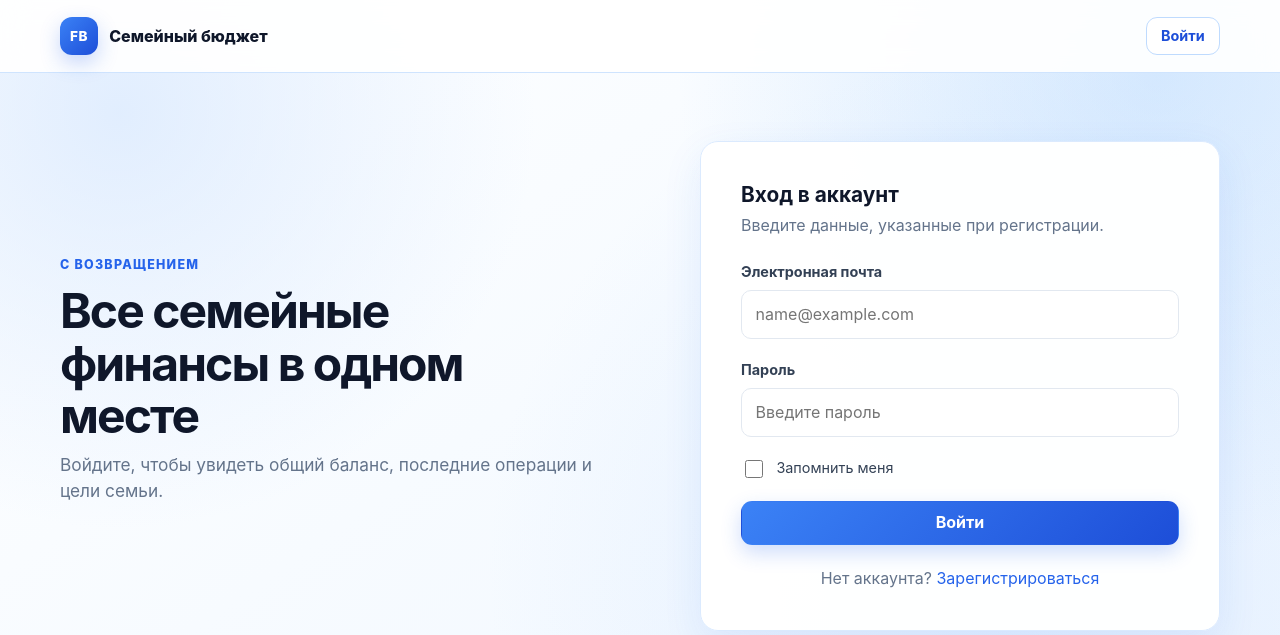
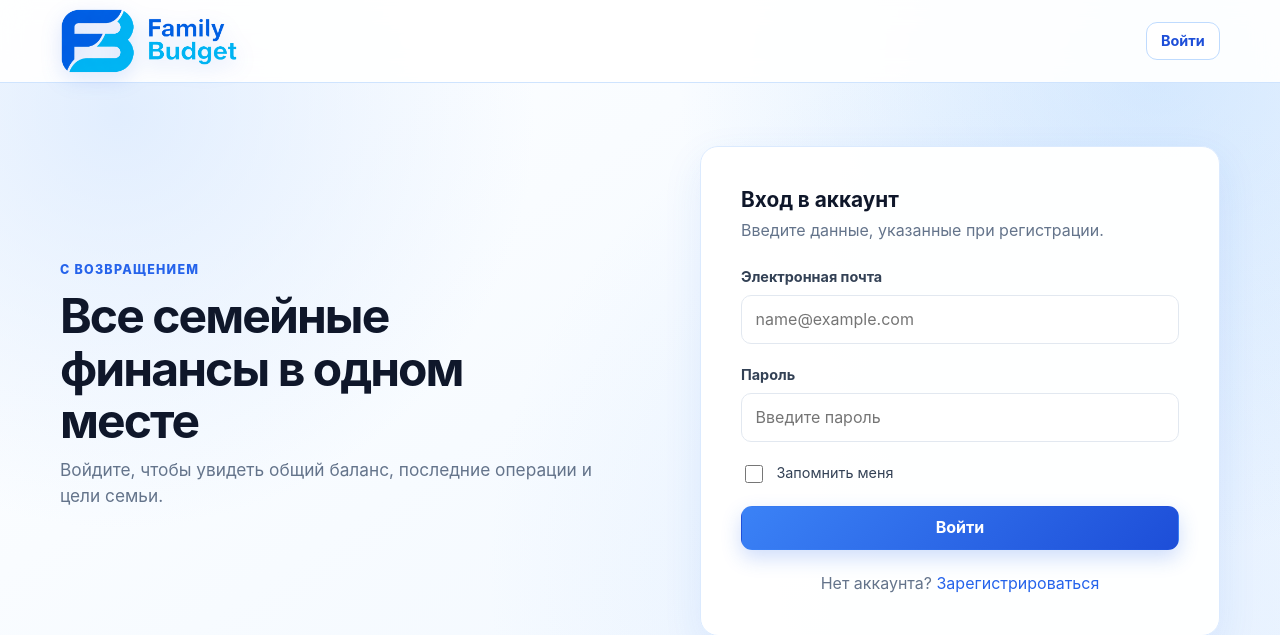
Before and after one commit to LoTempo/MoneyInCormaney, a Flask app: page /login in a window 1280 px wide. Shown: the top 635 px of the page. Run offline with Flask 3, Linux system fonts and the light colour scheme; some libraries are stand-ins or nearby versions.

Commit message:
Pre-release v0.8 (minor UI fixes)

```diff
--- a/app/static/css/style.css
+++ b/app/static/css/style.css
@@ -143,7 +143,7 @@ textarea {
 }
 
 .header-inner {
-    min-height: 72px;
+    min-height: 82px;
     display: flex;
     align-items: center;
     gap: 1.5rem;
@@ -162,17 +162,14 @@ textarea {
     color: var(--blue-700);
 }
 
-.brand-mark {
-    width: 38px;
-    height: 38px;
-    display: grid;
-    place-items: center;
-    border-radius: 12px;
-    color: var(--white);
-    background: linear-gradient(135deg, var(--blue-500), var(--blue-700));
-    box-shadow: 0 8px 20px rgba(37, 99, 235, 0.25);
-    font-size: 0.85rem;
-    letter-spacing: 0.04em;
+.brand-logo {
+    width: 178px;
+    height: auto;
+    max-height: 66px;
+    display: block;
+    flex: 0 0 auto;
+    object-fit: contain;
+    filter: drop-shadow(0 7px 10px rgba(37, 99, 235, 0.18));
 }
 
 .main-nav {
@@ -1162,8 +1159,9 @@ input[type="color"] {
         width: min(100% - 1.25rem, 1160px);
     }
 
-    .brand > span:last-child {
-        display: none;
+    .brand-logo {
+        width: 148px;
+        max-height: 56px;
     }
 
     .account-name {
--- a/app/templates/base.html
+++ b/app/templates/base.html
@@ -13,8 +13,7 @@
     <header class="site-header">
         <div class="container header-inner">
             <a class="brand" href="{{ url_for('dashboard.index') }}" aria-label="Семейный бюджет — главная">
-                <span class="brand-mark">FB</span>
-                <span>Семейный бюджет</span>
+                <img class="brand-logo" src="{{ url_for('static', filename='images/logo.png') }}" alt="Family Budget">
             </a>
 
             {% if g.user %}
--- a/app/templates/dashboard/scope.html
+++ b/app/templates/dashboard/scope.html
@@ -27,7 +27,7 @@
     {% if not is_family or g.family.role == 'owner' %}
         <form class="limit-form limit-form--hero" method="post" action="{{ url_for('dashboard.update_limit', scope=scope) }}">
             <input type="hidden" name="_csrf_token" value="{{ csrf_token() }}">
-            <input type="hidden" name="return_to" value="{{ scope }}">
+            <input type="hidden" name="return_to" value="{{ 'home' if overview_mode else scope }}">
             <label for="scope_limit">Изменить лимит</label>
             <div class="limit-form__controls">
                 <input id="scope_limit" name="spending_limit" type="number" min="0" step="0.01" required
@@ -50,7 +50,7 @@
     </button>
 </section>
 
-{{ savings_dialog(scope, scope, is_family) }}
+{{ savings_dialog(scope, 'home' if overview_mode else scope, is_family) }}
 
 <section class="card content-card {% if is_family %}family-surface{% endif %}">
     <div class="section-heading">
--- a/app/templates/transactions/form.html
+++ b/app/templates/transactions/form.html
@@ -52,7 +52,7 @@
                 {% if not categories %}<small>Сначала <a href="{{ url_for('categories.category_create') }}">создайте категорию</a>.</small>{% endif %}
             </div>
 
-            <div class="form-group"><label for="description">Описание</label><input id="description" name="description" type="text" maxlength="200" required value="{{ request.form.get('description', transaction.description if is_editing else '') }}" placeholder="Например, продукты на неделю"></div>
+            <div class="form-group"><label for="description">Описание <span class="optional">необязательно</span></label><input id="description" name="description" type="text" maxlength="200" value="{{ request.form.get('description', transaction.description if is_editing else '') }}" placeholder="Если оставить пустым, используем название категории"><small>Например, «Продукты на неделю». Без описания в таблице будет показано название категории.</small></div>
             <div class="form-group"><label for="note">Комментарий <span class="optional">необязательно</span></label><textarea id="note" name="note" rows="4" maxlength="2000" placeholder="Дополнительная информация">{{ request.form.get('note', transaction.note if is_editing and transaction.note else '') }}</textarea></div>
 
             <div class="form-actions"><a class="button button--ghost" href="{{ url_for('transactions.transaction_list') }}">Отмена</a><button class="button {% if current_scope == 'family' %}button--family{% else %}button--primary{% endif %}" type="submit">{{ "Сохранить изменения" if is_editing else "Добавить операцию" }}</button></div>
```
Also changed, not shown: app/dashboard.py (+11 -1 lines), app/transactions.py (+6 -4 lines), README.md, app/static/images/logo.png (added).
